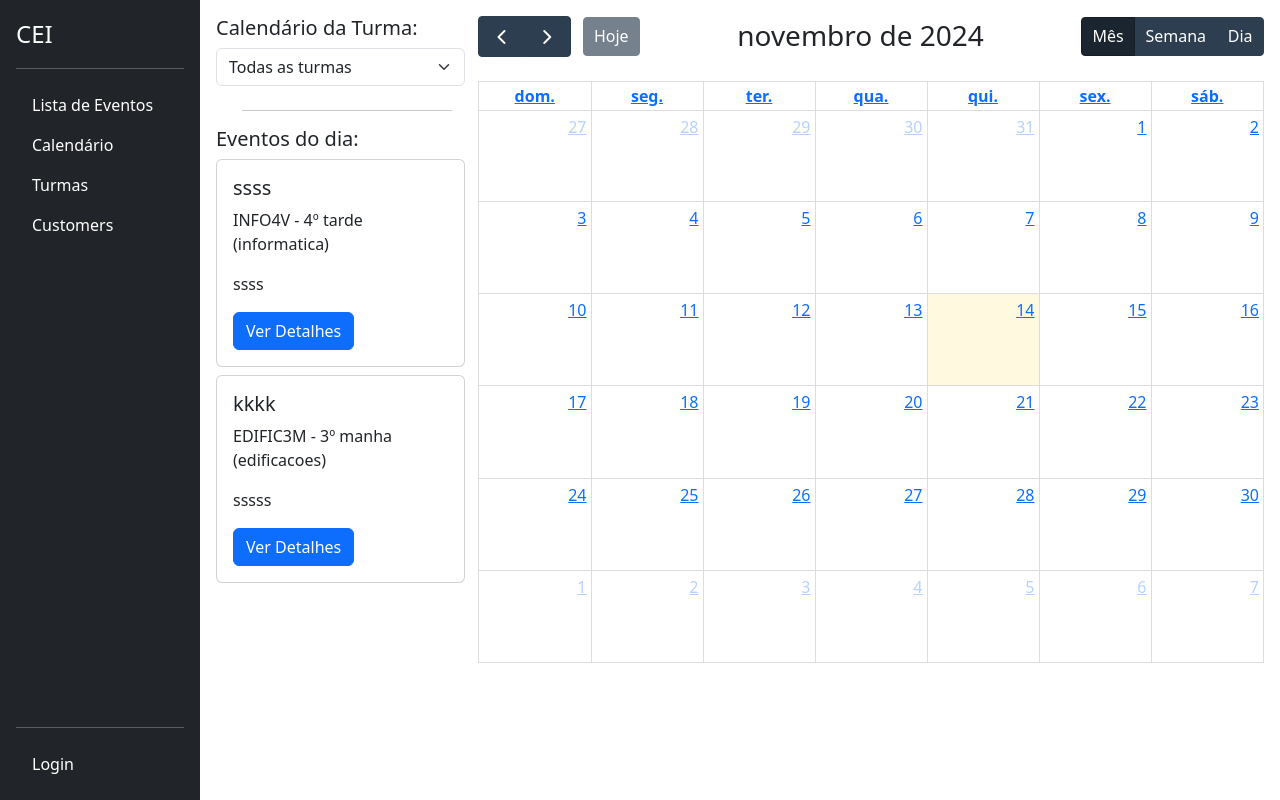
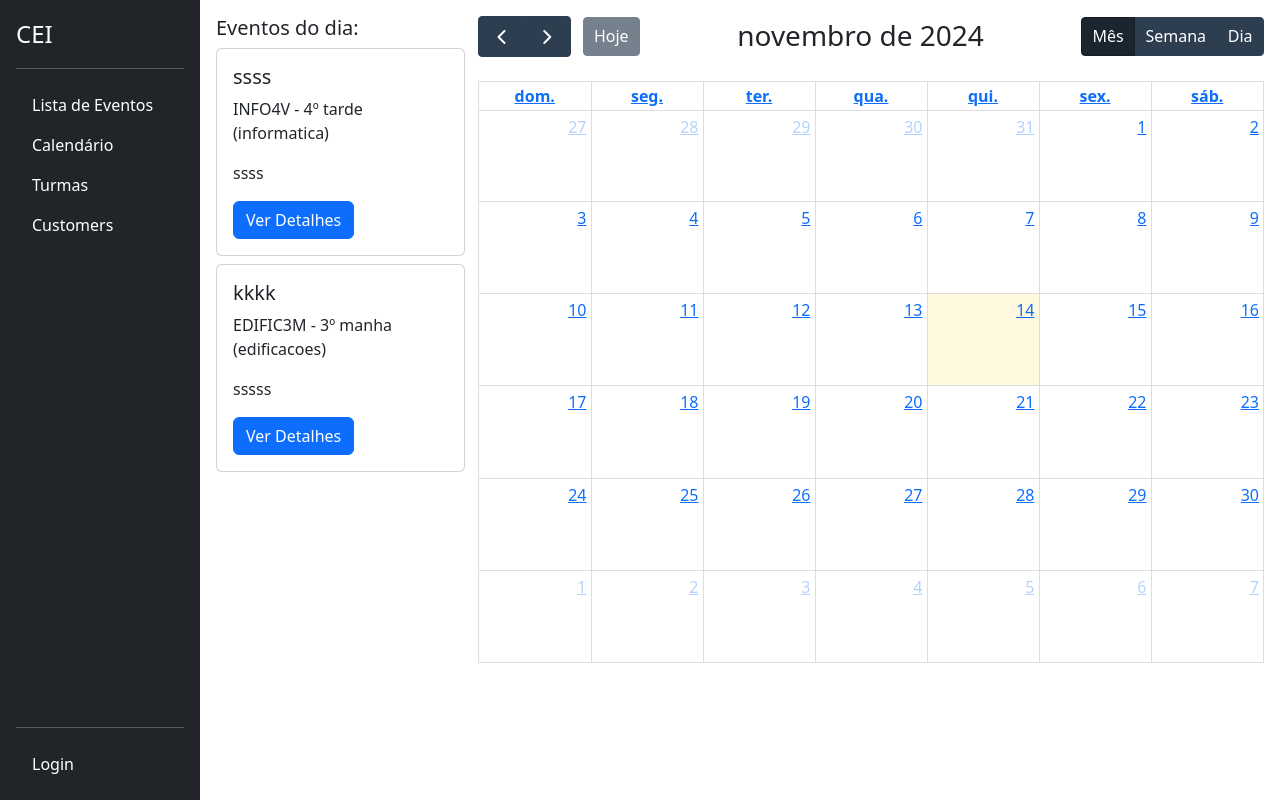
Before and after one commit to andre7zl/calendar-list, a Django app: page / in a window 1280 px wide. Run offline with Django 3.2, Linux system fonts and the light colour scheme; data comes from the database, SQL or seed files in the repository; both versions use the stored data as it was after the commit; data that the repository does not hold is empty; some libraries are stand-ins or nearby versions.

Commit message:
retirando filtro de turma do calendario e ajustanto permissoes a partir de grupos das views do calendar

```diff
--- a/tasks/templates/tasks/calendar.html
+++ b/tasks/templates/tasks/calendar.html
@@ -17,14 +17,6 @@
 
 <div id="calendar-container">
     <div class="col-md-3">
-        <h5>Calendário da Turma:</h5>
-        <select id="turma-select" class="form-select" aria-label="Selecionar Turma" style="width: 95%;">
-            <option value="" selected>Todas as turmas</option>
-            {% for turma in turmas %}
-                <option value="{{ turma.id }}">{{ turma.nome }}</option>
-            {% endfor %}
-        </select>
-        <hr class="thin-line mx-auto mt-4" style="width: 80%;">
         <h5>Eventos do dia:</h5>
         {% for event in events_today %}
             <div class="card mb-2" style="width: 95%;">
@@ -48,17 +40,6 @@
 <script>
     document.addEventListener('DOMContentLoaded', function() {
         var calendarEl = document.getElementById('calendar');
-        var turmaSelect = document.getElementById('turma-select');
-
-        function fetchEvents(turmaId) {
-            var url = '/api/tasks/';
-            if (turmaId) {
-                url += '?turma_id=' + turmaId;
-            }
-
-            calendar.removeAllEvents();
-            calendar.refetchEvents();
-        }
 
         var calendar = new FullCalendar.Calendar(calendarEl, {
             initialView: 'dayGridMonth',
@@ -70,19 +51,7 @@
                 day: 'Dia',
                 list: 'Agenda'
             },
-            events: function(fetchInfo, successCallback, failureCallback) {
-                var turmaId = turmaSelect.value;
-                var url = '/api/tasks/';
-
-                if (turmaId) {
-                    url += '?turma_id=' + turmaId;
-                }
-
-                fetch(url)
-                    .then(response => response.json())
-                    .then(events => successCallback(events))
-                    .catch(error => failureCallback(error));
-            },
+            events: '/api/tasks/',  // URL da API para carregar todos os eventos
             eventClick: function(info) {
                 var taskId = info.event.id;
                 window.location.href = '/task/' + taskId;
@@ -96,11 +65,6 @@
         });
 
         calendar.render();
-
-        turmaSelect.addEventListener('change', function() {
-            fetchEvents(turmaSelect.value);
-        });
     });
 </script>
-
 {% endblock %}
--- a/tasks/views.py
+++ b/tasks/views.py
@@ -81,10 +81,19 @@ class CalendarView(TemplateView):
         user_turma = getattr(self.request.user, 'turma', None)
         context = super().get_context_data(**kwargs)
         is_discente = self.request.user.groups.filter(name='Discente').exists()
+        is_docente = self.request.user.groups.filter(name='Docente').exists()
         today = timezone.localdate()
+
         if is_discente and user_turma:
             events_today = Task.objects.filter(
                 turma=user_turma,
+                start_date__lte=today,
+                end_date__gte=today
+            )
+
+        elif is_docente:
+            events_today = Task.objects.filter(
+                usuario=self.request.user,
                 start_date__lte=today,
                 end_date__gte=today
             )
@@ -109,11 +118,14 @@ class TaskEventsView(View):
         turma_id = request.GET.get('turma_id', None)
         user_turma = request.user.turma
         is_discente = request.user.groups.filter(name='Discente').exists()
+        is_docente = self.request.user.groups.filter(name='Docente').exists()
 
         if turma_id:
             tasks = Task.objects.filter(turma_id=turma_id)
         elif is_discente and user_turma:
             tasks = Task.objects.filter(turma=user_turma)
+        elif is_docente:
+            tasks = Task.objects.filter(usuario=self.request.user)
         else:
             tasks = Task.objects.all()
 
@@ -146,16 +158,18 @@ class EventCountView(LoginRequiredMixin,TemplateView):
         end_of_week = today + timedelta(days=(6 - today.weekday()))
 
         is_discente = user.groups.filter(name='Discente').exists()
-        user_turma = getattr(user, 'turma', None) if is_discente else None
+        is_docente = self.request.user.groups.filter(name='Docente').exists()
 
-        if is_discente and user_turma:
-            tasks_today = Task.objects.filter(turma=user_turma, start_date__lte=today, end_date__gte=today)
-            tasks_week = Task.objects.filter(turma=user_turma, start_date__gte=today, end_date__lte=end_of_week)
-            total_tasks = Task.objects.filter(turma=user_turma, start_date__gte=today)
-        else:
-            tasks_today = Task.objects.filter(start_date__lte=today, end_date__gte=today)
-            tasks_week = Task.objects.filter(start_date__gte=today, end_date__lte=end_of_week)
-            total_tasks = Task.objects.filter(start_date__gte=today)
+        if is_discente:
+            tasks_today = Task.objects.filter(turma=self.request.user.turma, start_date__lte=today, end_date__gte=today)
+            tasks_week = Task.objects.filter(turma=self.request.user.turma, start_date__gte=today, end_date__lte=end_of_week)
+            total_tasks = Task.objects.filter(turma=self.request.user.turma, start_date__gte=today)
+
+        if is_docente:
+            tasks_today = Task.objects.filter(usuario=self.request.user, start_date__lte=today, end_date__gte=today)
+            tasks_week = Task.objects.filter(usuario=self.request.user, start_date__gte=today, end_date__lte=end_of_week)
+            total_tasks = Task.objects.filter(usuario=self.request.user, start_date__gte=today)
+
 
         context['tasks_today_count'] = tasks_today.count()
         context['tasks_week_count'] = tasks_week.count()
```
Also changed, not shown: db.sqlite3.
